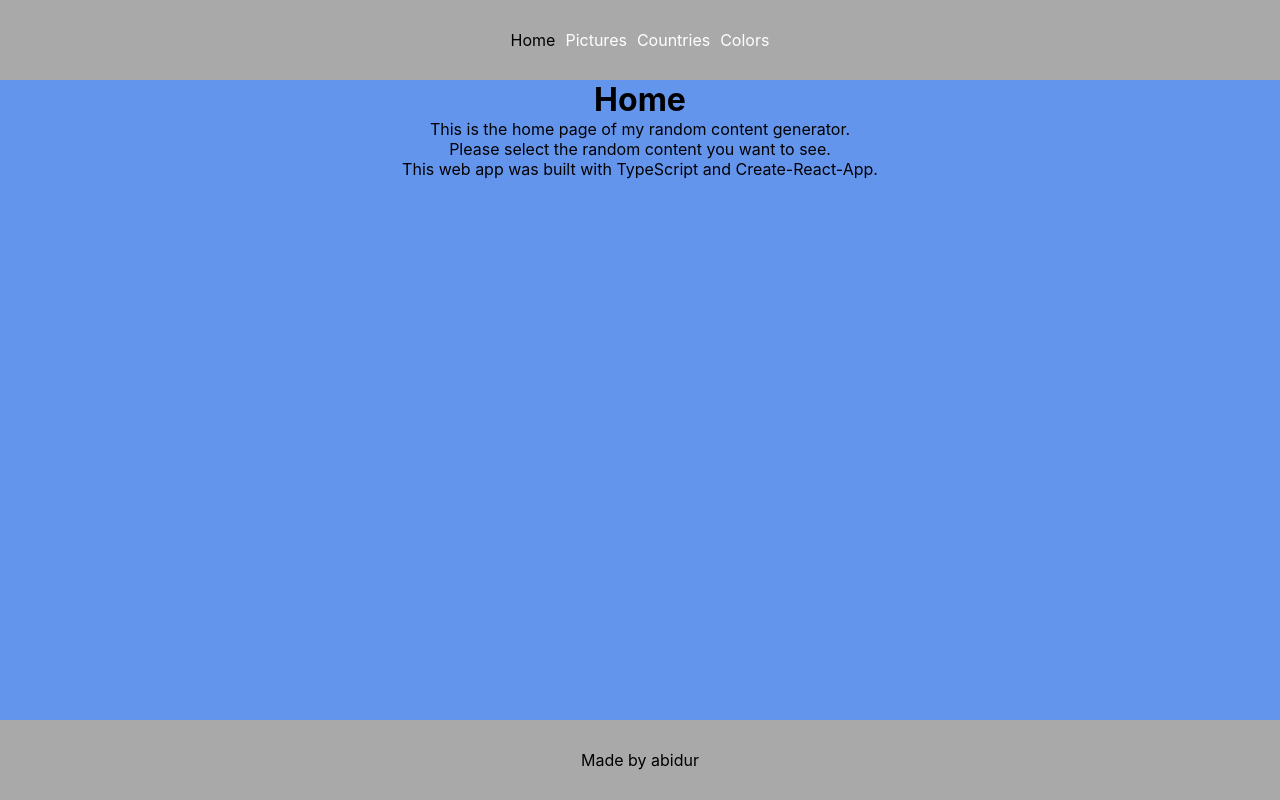
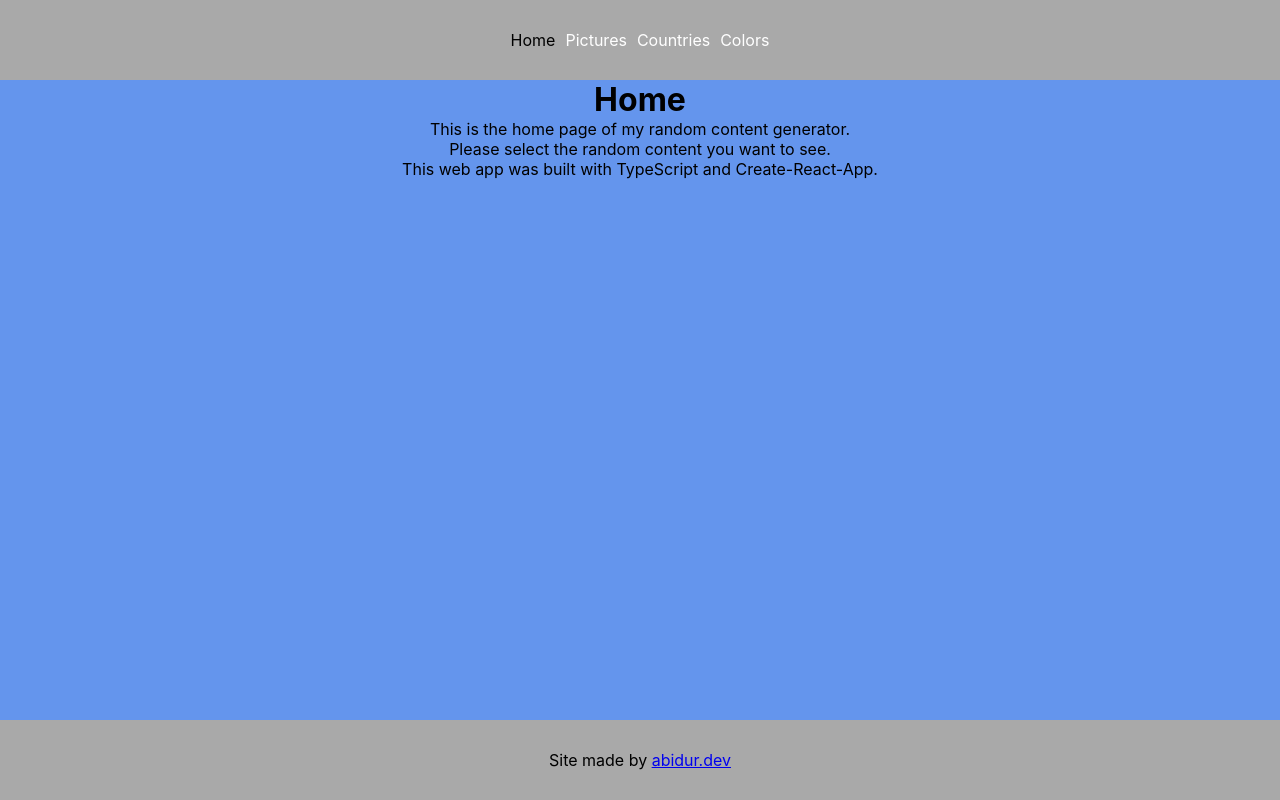
Before and after one commit to abidurr/react-random-generator, a React (Create React App) app: page / in a window 1280 px wide. Built offline with nearby package versions, Linux system fonts and the light colour scheme.

Commit message:
Link to my site

```diff
--- a/src/components/Footer.tsx
+++ b/src/components/Footer.tsx
@@ -4,7 +4,7 @@ import StyledFooter from "../styles/StyledFooter"
 export default function Footer() {
     return (
         <StyledFooter>
-            <p>Made by abidur</p>
+            <p>Site made by <a href="http://abidur.dev">abidur.dev</a></p>
         </StyledFooter>
     )
 }
```
